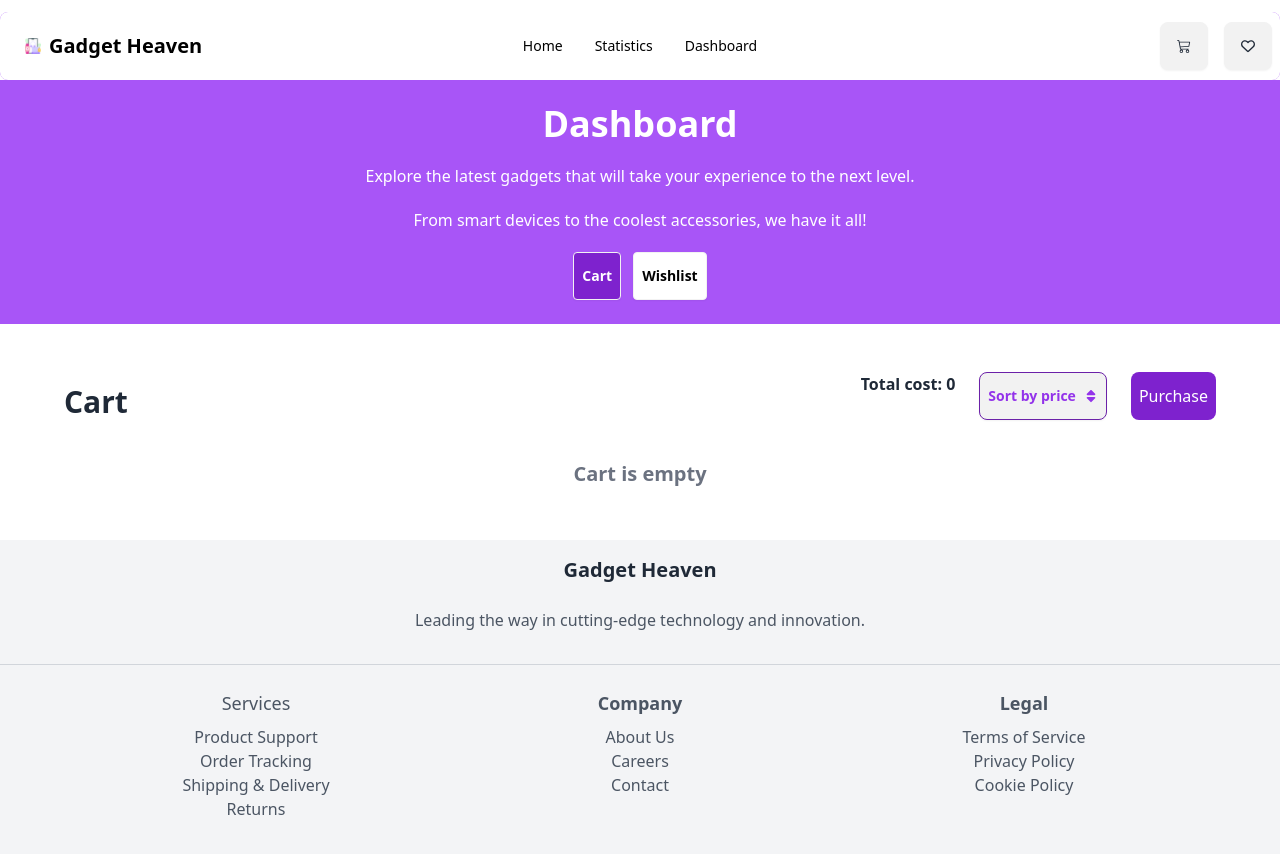
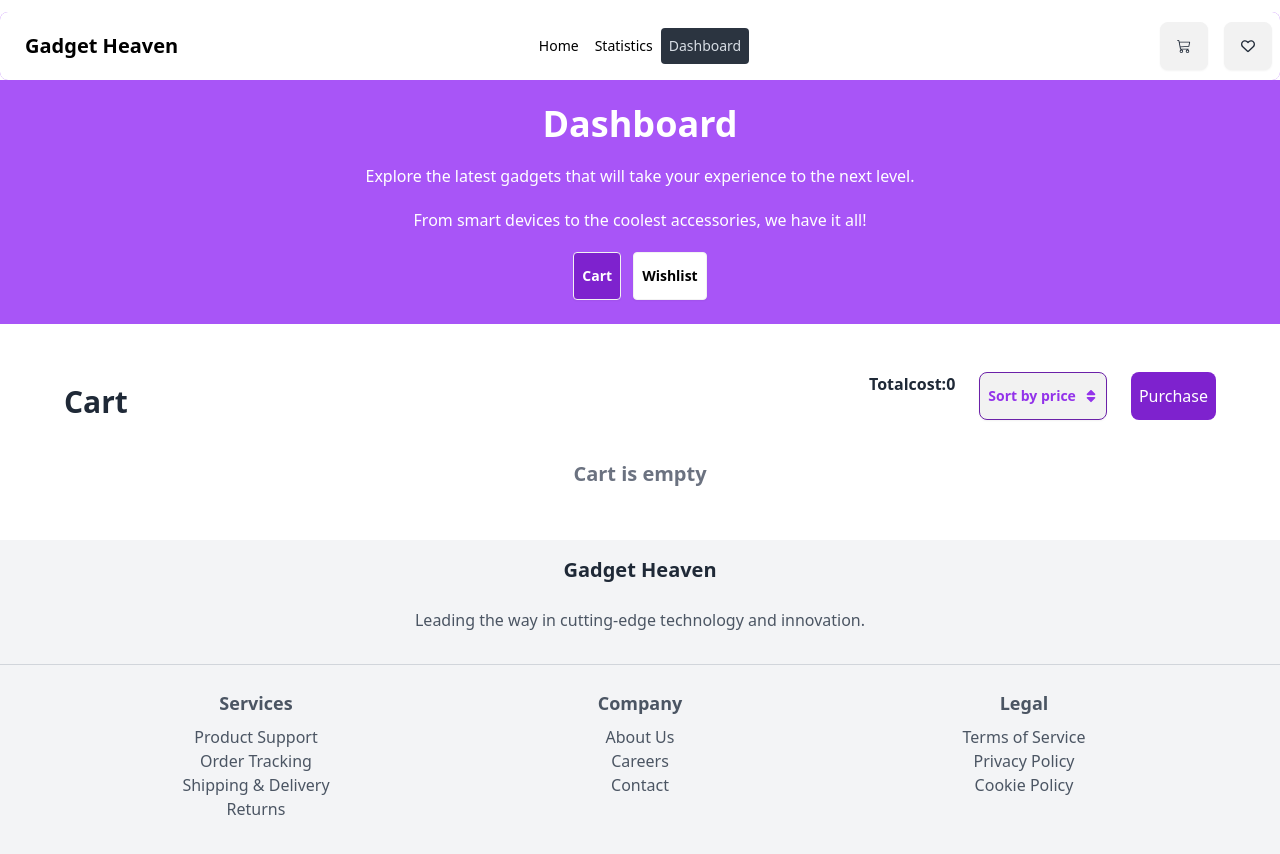
Before and after one commit to MHFAHAT/Assainment8, a React (Vite) app: page /dashboard/cart in a window 1280 px wide. Shown: the top 854 px of the page. Built offline with nearby package versions, Linux system fonts and the light colour scheme.

Commit message:
readme added

```diff
--- a/index.html
+++ b/index.html
@@ -2,9 +2,8 @@
 <html lang="en" data-theme="light">
   <head>
     <meta charset="UTF-8" />
-    <link rel="icon" type="image/svg+xml" href="/vite.svg" />
     <meta name="viewport" content="width=device-width, initial-scale=1.0" />
-    <title>Vite + React</title>
+    <title> Gadget Heaven</title>
   </head>
   <body>
     <div id="root"></div>
--- a/src/Component/Cards/Card.jsx
+++ b/src/Component/Cards/Card.jsx
@@ -1,5 +1,5 @@
 import { NavLink } from "react-router-dom";
-
+import PropTypes from 'prop-types';
 
 
 
@@ -28,5 +28,7 @@ const Card = ({ cardinfo }) => {
         </div>
     );
 };
-
+Card.propTypes = {
+    cardinfo: PropTypes.object.isRequired,
+}
 export default Card;
--- a/src/Component/Catagory/Diffcata.jsx
+++ b/src/Component/Catagory/Diffcata.jsx
@@ -1,5 +1,5 @@
 import { NavLink } from "react-router-dom";
-
+import PropTypes from 'prop-types';
 
 
 const Diffcata = ({categories}) => {
@@ -21,5 +21,7 @@ const Diffcata = ({categories}) => {
         </div>
     );
 };
-
+Diffcata.propTypes = {
+    categories: PropTypes.string.isRequired,
+}
 export default Diffcata;
--- a/src/Component/Details/Details.jsx
+++ b/src/Component/Details/Details.jsx
@@ -5,7 +5,7 @@ import { BsCart3 } from "react-icons/bs";
 import { FaRegHeart } from "react-icons/fa6";
 import { IoIosStarHalf } from "react-icons/io";
 import ReactStars from "react-rating-stars-component";
-import { addcard, gettheval } from "../../utils/indes";
+import { addcard } from "../../utils/indes";
 import { add } from "../../utils/cart";
 
 
@@ -29,8 +29,7 @@ const Details = () => {
         // }
     }, [data, id])
 
-    const { product_title, product_image, price, product_id, category, description, Specification, availability, rating
-    } = gadet;
+    const { product_image, price, Specification, } = gadet;
     const handlecard = (gadet) => {
         addcard(gadet);
         Setdisabled(true);
--- a/src/Component/Footer/Footer.jsx
+++ b/src/Component/Footer/Footer.jsx
@@ -12,7 +12,7 @@ const Footer = () => {
             <div className="border-t border-gray-300 mt-8">
                 <div className="max-w-6xl mx-auto grid grid-cols-3 gap-y-4 text-center text-gray-600 py-6">
                     <nav>
-                        <h6 className="text-lg font-sbold mb-2">Services</h6>
+                        <h6 className="text-lg font-bold mb-2">Services</h6>
                         <a href="#" className="block hover:underline">Product Support</a>
                         <a href="#" className="block hover:underline">Order Tracking</a>
                         <a href="#" className="block hover:underline">Shipping & Delivery</a>
--- /dev/null
+++ b/src/Component/Navbar/Nav.css
@@ -0,0 +1,4 @@
+.active{
+    background-color: black;
+    color: white;
+}
--- a/src/Component/Navbar/Navbar.jsx
+++ b/src/Component/Navbar/Navbar.jsx
@@ -1,17 +1,17 @@
 import { BsCart3 } from "react-icons/bs";
 import { FaRegHeart } from "react-icons/fa6";
 import { Link, NavLink, useLocation } from "react-router-dom";
-import logo from "../../assets/img/favicon-16x16.png"
+import './Nav.css'
 
 
 const Navbar = () => {
     const location = useLocation();
     const navbarBgClass = location.pathname === "/"
-    ? "bg-purple-500 text-white"
-    : "bg-white text-black";
-    // const navbarBgClass = (location.pathname === "/stat" || location.pathname === "/dashboard" ||location.pathname.startsWith("/details") )
-    //     ? " bg-white text-black"
-    //     : "bg-purple-500 text-white";
+        ? "bg-purple-500 text-white"
+        : (location.pathname === "/stat" || location.pathname === "/dashboard" || location.pathname.startsWith("/details")|| location.pathname === "/dashboard/cart"|| location.pathname === "/dashboard/whishlist")
+            ? "bg-white text-black"
+            : "bg-purple-500 text-white";
+
     return (
         <div className="relative">
             <div className="  bg-purple-500 rounded-lg max-w-7xl mx-auto ">
@@ -35,42 +35,24 @@ const Navbar = () => {
                             <ul
                                 tabIndex={0}
                                 className="menu menu-sm dropdown-content bg-base-100 rounded-box z-[1] mt-3 w-52 p-2 shadow">
-                                <li><NavLink className={({ isActive }) =>
-                                    isActive
-                                        ? "bg-purple-700 text-white p-2 rounded"
-                                        : "text-black p-2 rounded"
-                                } to="/" >Home</NavLink></li>
-                                <li><NavLink className={({ isActive }) =>
-                                    isActive
-                                        ? "bg-purple-700 text-white p-2 rounded"
-                                        : "text-black p-2 rounded"
-                                } to="/stat">Statistics</NavLink></li>
-                                <li><NavLink className={({ isActive }) =>
-                                    isActive
-                                        ? "bg-purple-700 text-white p-2 rounded"
-                                        : "text-black p-2 rounded"
-                                } to="/dashboard">Dashboard</NavLink></li>
+                                <li><NavLink className="p-2 rounded"
+                                    onClick={`active`} to="/" >Home</NavLink></li>
+                                <li><NavLink className="p-2 rounded"
+                                    onClick={`active`} to="/stat">Statistics</NavLink></li>
+                                <li><NavLink className="p-2 rounded"
+                                    onClick={`active`} to="/dashboard">Dashboard</NavLink></li>
                             </ul>
                         </div>
-                        <Link className="btn btn-ghost text-xl" to="/"> <img src={logo} alt="" />Gadget Heaven</Link>
+                        <Link className="btn btn-ghost text-xl" to="/"> Gadget Heaven</Link>
                     </div>
                     <div className="navbar-center hidden lg:flex">
                         <ul className="menu menu-horizontal px-1">
-                            <li><Link className={({ isActive }) =>
-                                isActive
-                                    ? "bg-purple-500 text-white p-2 rounded"
-                                    : "text-black p-2 rounded"
-                            } to="/">Home</Link></li>
-                            <li><Link className={({ isActive }) =>
-                                isActive
-                                    ? "bg-purple-500 text-white p-2 rounded"
-                                    : "text-black p-2 rounded"
-                            } to="/stat">Statistics</Link></li>
-                            <li><Link className={({ isActive }) =>
-                                isActive
-                                    ? "bg-purple-500 text-white p-2 rounded"
-                                    : "text-black p-2 rounded"
-                            } to="/dashboard">Dashboard</Link></li>
+                            <li><NavLink className="p-2 rounded"
+                                onClick={`active`} to="/" >Home</NavLink></li>
+                            <li><NavLink className="p-2 rounded"
+                                onClick={`active`} to="/stat">Statistics</NavLink></li>
+                            <li><NavLink className="p-2 rounded"
+                                onClick={`active`} to="/dashboard">Dashboard</NavLink></li>
                         </ul>
                     </div>
                     <div className="navbar-end gap-4">
--- a/src/Component/Pages/Cart.jsx
+++ b/src/Component/Pages/Cart.jsx
@@ -1,34 +1,31 @@
-import { useState, useEffect } from "react";
+import { useState,useEffect } from "react";
 import { FaSort } from "react-icons/fa6";
 import Cartsingle from "./Cartsingle";
 import { getcart } from "../../utils/cart";
-import { toast } from 'react-toastify';
+import {  toast } from 'react-toastify';
 import { Navigate } from "react-router-dom";
-
 const Cart = () => {
-    const [price, setPrice] = useState(0);
-    const [data, setData] = useState([]);
-    const [redirectToHome, setRedirectToHome] = useState(false); // New state for redirect
-
-    useEffect(() => {
-        const fav = getcart();
+    const [price,setPrice]=useState(0);
+    const [data,setData]= useState([])
+    useEffect(()=>{
+        const fav=getcart();
         setData(fav);
              const sum = fav.reduce((acc, item) => acc + item.price, 0);
         setPrice(sum);
-    }, []);
 
+    },[])
     const handlesort = () => {
         const sorted = [...data].sort((a, b) => b.price - a.price);
         setData(sorted);
     };
+    const handlePurchase = () => {
 
-    const handlePurchase = () => {
         if (data.length === 0) {
             toast.warn('Cart is empty!', {
                 position: "top-center",
                 autoClose: 5000,
-            });
-        } else {
+            });}
+            else{
                 toast.success('Purchased successful', {
                     position: "top-center",
                     autoClose: 5000,
@@ -36,23 +33,19 @@ const Cart = () => {
                 setPrice(0);
                 setData([]);
                 localStorage.removeItem('favorite');
-            setRedirectToHome(true); // Set state to trigger redirect
+                 Navigate("/");
+
             }
+
     };
-
-    if (redirectToHome) {
-        return <Navigate to="/" />; // Trigger navigation if state is true
-    }
 
     return (
         <div className="max-w-6xl mx-auto my-12">
             <div className="flex justify-between">
             <div className="pt-3 text-3xl font-semibold">Cart</div>
              <div className="flex space-x-6">
-                    <p className="font-semibold">Total cost: {price}</p>
-                    <h1 onClick={handlesort} className="flex border border-purple-800 text-purple-600 rounded-lg p-2 btn">
-                        Sort by price <FaSort />
-                    </h1>
+                <p className="font-semibold">Totalcost:{price}  </p>
+                <h1 onClick={handlesort} className="flex border border-purple-800 text-purple-600 rounded-lg p-2 btn">Sort by price<FaSort></FaSort> </h1>
                 <button onClick={handlePurchase} className="bg-purple-700 text-white px-2 rounded-lg">Purchase</button>
              </div>
             </div>
--- a/src/Component/Pages/Cartsingle.jsx
+++ b/src/Component/Pages/Cartsingle.jsx
@@ -1,5 +1,5 @@
 import { ImCross } from "react-icons/im";
-
+import PropTypes from 'prop-types';
 const Cartsingle = ({value}) => {
     const { product_title, product_image, price, description } = value;
     return (
@@ -21,5 +21,7 @@ const Cartsingle = ({value}) => {
         </div>
     );
 };
-
+Cartsingle.propTypes = {
+    value: PropTypes.object.isRequired,
+}
 export default Cartsingle;
--- a/src/Component/Pages/Singlewish.jsx
+++ b/src/Component/Pages/Singlewish.jsx
@@ -1,4 +1,5 @@
 import { ImCross } from "react-icons/im";
+import PropTypes from 'prop-types';
 
 const Singlewish = ({ value }) => {
     const { product_title, product_image, price, description } = value;
@@ -20,5 +21,7 @@ const Singlewish = ({ value }) => {
         </div>
     );
 };
-
+Singlewish.propTypes = {
+    value: PropTypes.object.isRequired,
+}
 export default Singlewish;
```
Also changed, not shown: src/Component/Banner/Banner.jsx (+6 -2 lines), 1 other file (tests, documents, lock files or other folders). Lines whose indentation alone changed are shown as unchanged.
